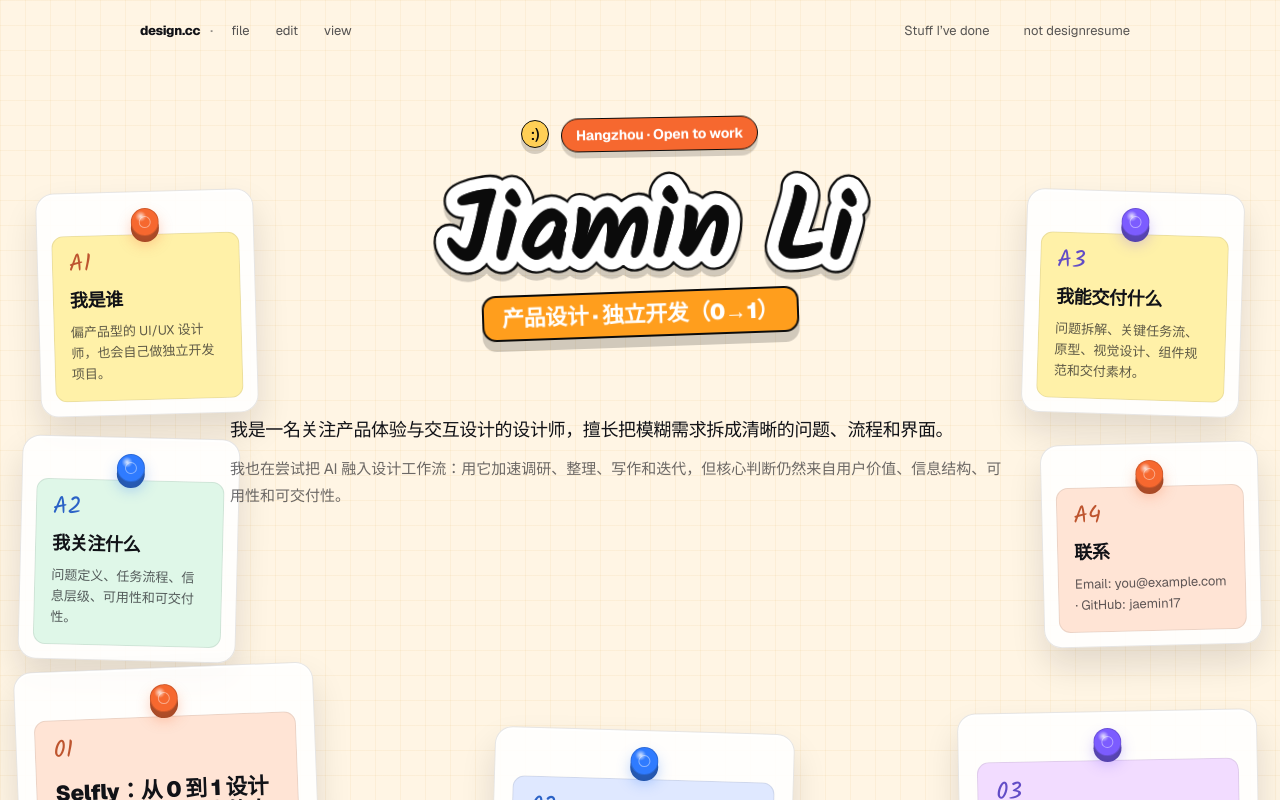
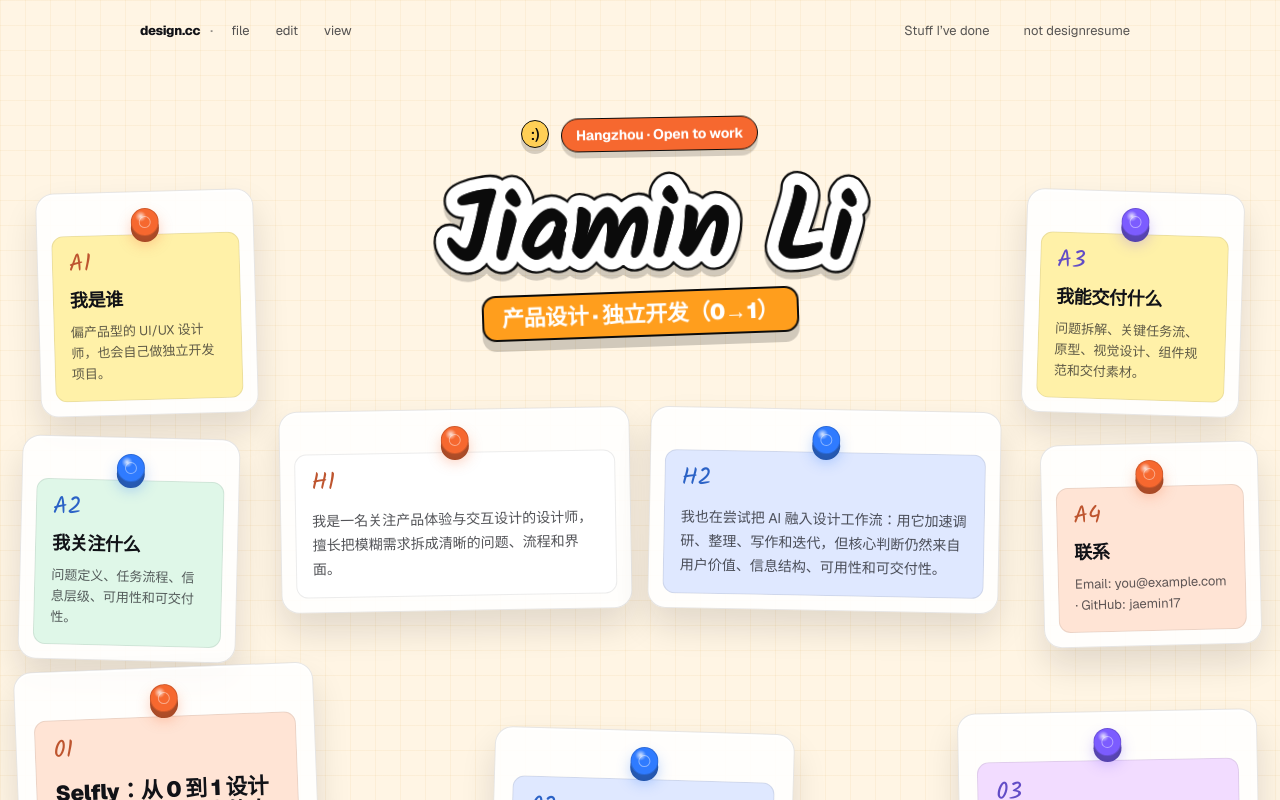
Before and after one commit to jaemin17/jaemin-portfolio, a Next.js app: page / in a window 1280 px wide. Shown: the top 800 px of the page. Built offline with nearby package versions, Linux system fonts and the light colour scheme.

Commit message:
Convert hero copy into pinned notes

```diff
--- a/src/app/page.module.css
+++ b/src/app/page.module.css
@@ -125,21 +125,6 @@
 .stickerSub:hover {
   transform: translateY(-3px) rotate(-3deg);
   box-shadow: 0 13px 0 rgba(0, 0, 0, 0.16);
-}
-
-.subtitle {
-  margin-top: 80px;
-  font-size: 18px;
-  color: var(--fg);
-  letter-spacing: -0.02em;
-}
-
-.tagline {
-  margin-top: 14px;
-  color: var(--muted);
-  line-height: 1.8;
-  max-width: 78ch;
-  font-size: 15px;
 }
 
 .projectWall {
@@ -363,9 +348,56 @@
   font-size: 13px;
 }
 
+.heroCopyNotes {
+  margin: 74px auto 0;
+  display: grid;
+  grid-template-columns: repeat(2, minmax(0, 1fr));
+  gap: 18px;
+  max-width: 720px;
+}
+
+.heroCopyItem {
+  --note-rotation: -1deg;
+  --note-accent: #ffffff;
+  --pin-color: #f6682f;
+  position: relative;
+  padding: 42px 14px 14px;
+  border: 1px solid rgba(17, 18, 23, 0.1);
+  border-radius: 18px;
+  background: rgba(255, 255, 255, 0.88);
+  box-shadow:
+    0 18px 34px rgba(17, 18, 23, 0.12),
+    0 2px 0 rgba(255, 255, 255, 0.8) inset;
+  transform: rotate(var(--note-rotation));
+}
+
+.heroCopyItem:nth-child(2) {
+  --note-rotation: 1.1deg;
+  --note-accent: #dfe8ff;
+  --pin-color: #2f7bff;
+}
+
+.heroCopyNote {
+  display: flex;
+  min-height: 132px;
+  flex-direction: column;
+  padding: 16px;
+  border: 1px solid rgba(17, 18, 23, 0.08);
+  border-radius: 12px;
+  background: var(--note-accent);
+}
+
+.heroCopyBody {
+  display: block;
+  margin-top: 14px;
+  color: rgba(17, 18, 23, 0.72);
+  line-height: 1.72;
+  font-size: 14px;
+}
+
 @media (max-width: 1100px) {
   .wall {
-    min-height: 1120px;
+    min-height: 1180px;
   }
 
   .hero {
@@ -440,16 +472,15 @@
     padding: 34px 20px 70px;
   }
 
-  .subtitle {
-    margin-top: 56px;
-  }
-
+  .heroCopyNotes,
   .infoNotes,
   .workList {
     grid-template-columns: 1fr;
     gap: 16px;
   }
 
+  .heroCopyItem,
+  .heroCopyItem:nth-child(2),
   .infoItem,
   .infoItem:nth-child(1),
   .infoItem:nth-child(2),
@@ -482,4 +513,17 @@
     min-height: 0;
     padding: 16px;
   }
+
+  .heroCopyNotes {
+    margin-top: 56px;
+  }
+
+  .heroCopyItem {
+    padding: 44px 14px 14px;
+  }
+
+  .heroCopyNote {
+    min-height: 0;
+    padding: 16px;
+  }
 }
--- a/src/app/page.tsx
+++ b/src/app/page.tsx
@@ -31,6 +31,17 @@ const infoNotes = [
   },
 ];
 
+const heroNotes = [
+  {
+    index: "H1",
+    body: "我是一名关注产品体验与交互设计的设计师，擅长把模糊需求拆成清晰的问题、流程和界面。",
+  },
+  {
+    index: "H2",
+    body: "我也在尝试把 AI 融入设计工作流：用它加速调研、整理、写作和迭代，但核心判断仍然来自用户价值、信息结构、可用性和可交付性。",
+  },
+];
+
 export default function Home() {
   return (
     <>
@@ -48,12 +59,17 @@ export default function Home() {
             <div className={styles.stickerSubWrap} aria-label="identity stickers">
               <span className={styles.stickerSub}>产品设计 · 独立开发（0→1）</span>
             </div>
-            <p className={styles.subtitle}>
-              我是一名关注产品体验与交互设计的设计师，擅长把模糊需求拆成清晰的问题、流程和界面。
-            </p>
-            <p className={styles.tagline}>
-              我也在尝试把 AI 融入设计工作流：用它加速调研、整理、写作和迭代，但核心判断仍然来自用户价值、信息结构、可用性和可交付性。
-            </p>
+            <div className={styles.heroCopyNotes} aria-label="核心介绍">
+              {heroNotes.map((note) => (
+                <article key={note.index} className={styles.heroCopyItem}>
+                  <span className={styles.pin} aria-hidden="true" />
+                  <span className={styles.heroCopyNote}>
+                    <span className={styles.workIndex}>{note.index}</span>
+                    <span className={styles.heroCopyBody}>{note.body}</span>
+                  </span>
+                </article>
+              ))}
+            </div>
           </header>
 
           <div id="about" className={styles.infoNotes} aria-label="关于我">
```
